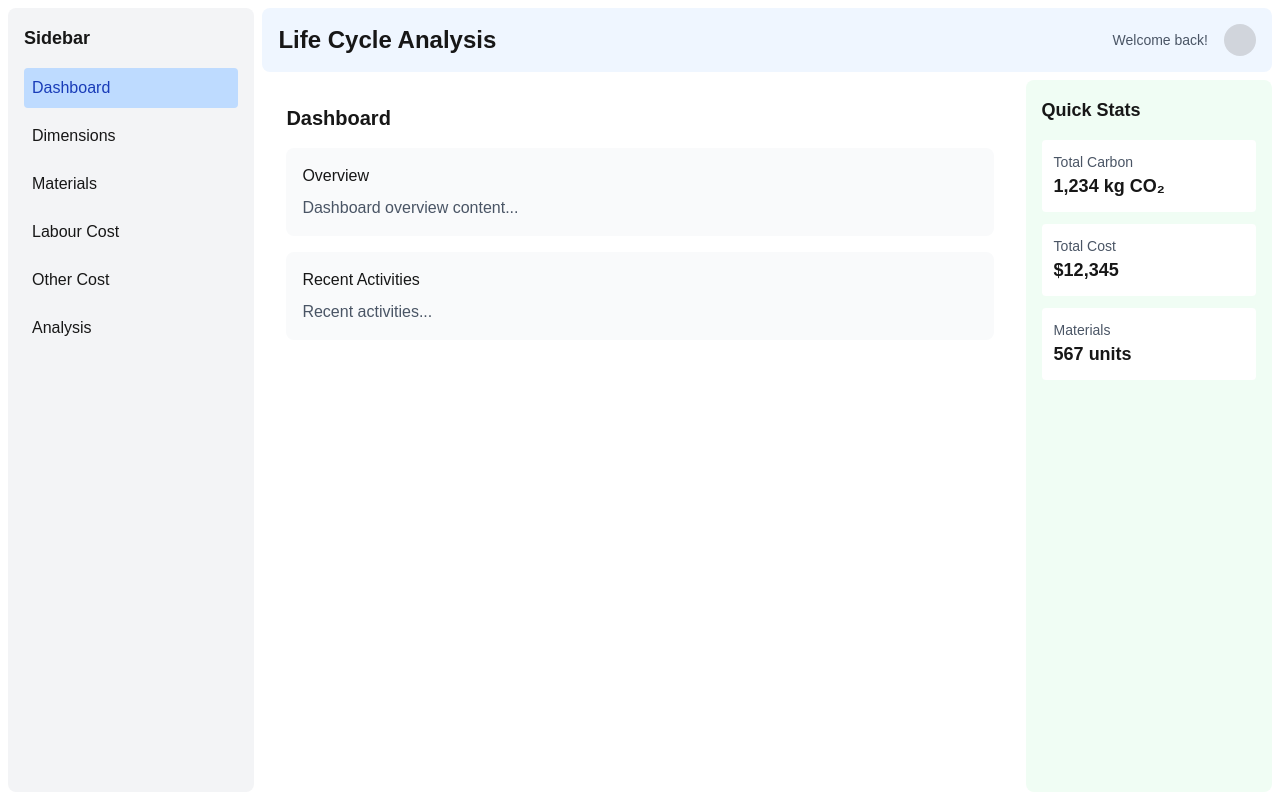
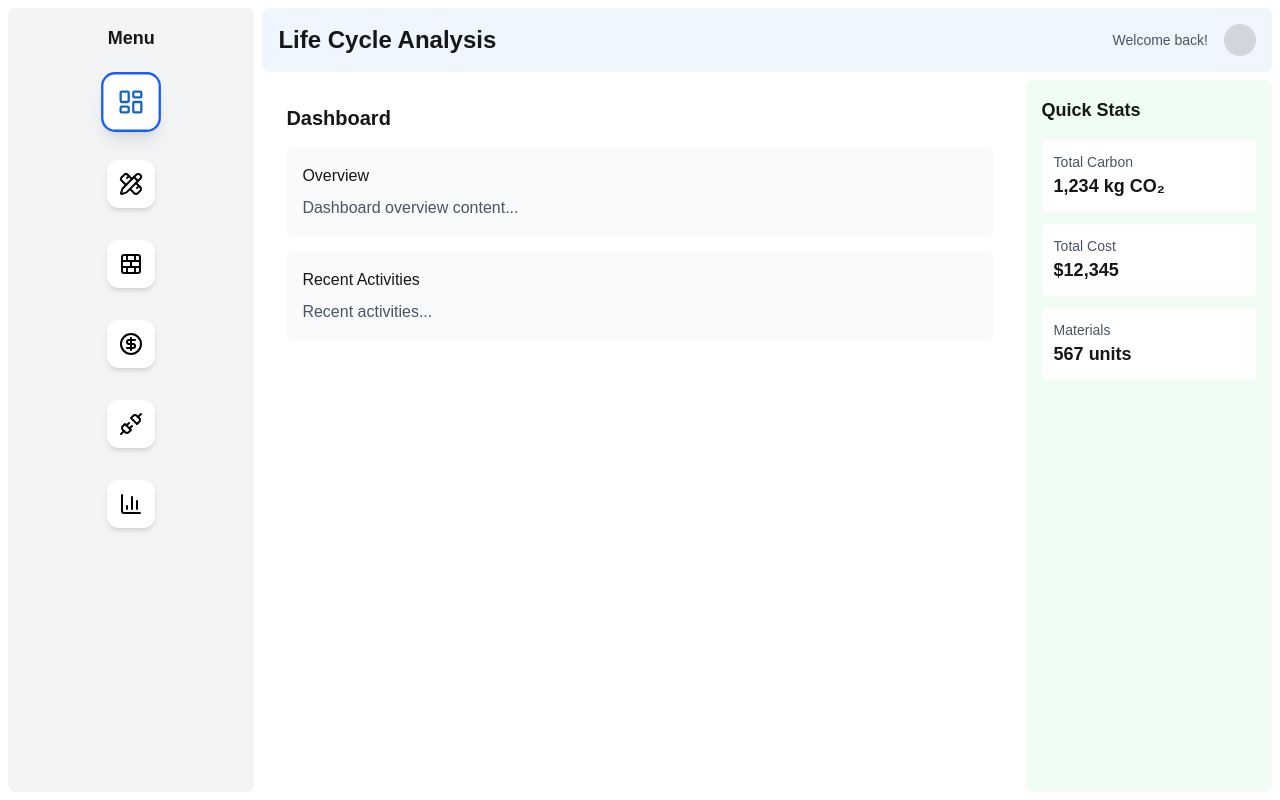
Before and after one commit to mianfarooqazam/life-cycle, a Next.js app: page / in a window 1280 px wide. Built offline with nearby package versions, Linux system fonts and the light colour scheme.

Commit message:
Sidebar UI Updated

```diff
--- a/src/app/components/sidebar/Sidebar.js
+++ b/src/app/components/sidebar/Sidebar.js
@@ -1,33 +1,65 @@
+import { motion } from 'framer-motion';
+import {
+  LayoutDashboard,
+  PencilRuler,
+  BrickWall,
+  CircleDollarSign,
+  Unplug,
+  BarChart3
+} from 'lucide-react';
+
+function IconWithTooltip({ Icon, tooltipText, onClick, active }) {
+  return (
+    <div className="relative group">
+      <motion.div
+        className={`p-3 rounded-xl flex justify-center items-center cursor-pointer transition-all duration-200 ${
+          active
+            ? 'bg-white border-2 border-blue-600 shadow-lg'
+            : 'bg-white shadow-md hover:shadow-lg'
+        }`}
+        whileHover={{ scale: active ? 1.25 : 1.1, rotate: 3 }}
+        whileTap={{ scale: 0.9 }}
+        transition={{ type: 'spring', stiffness: 300 }}
+        animate={{ scale: active ? 1.15 : 1 }}
+        onClick={onClick}
+      >
+        <Icon size={24} color={active ? '#1565C0' : 'black'} />
+      </motion.div>
+
+      {/* Tooltip */}
+      <div className="absolute left-full ml-3 top-1/2 transform -translate-y-1/2 bg-gray-800 text-white px-2 py-1 rounded text-sm opacity-0 group-hover:opacity-100 transition-opacity duration-200 pointer-events-none whitespace-nowrap z-10">
+        {tooltipText}
+        <div className="absolute right-full top-1/2 transform -translate-y-1/2 border-4 border-transparent border-r-gray-800"></div>
+      </div>
+    </div>
+  );
+}
+
 export default function Sidebar({ activeSection, setActiveSection }) {
   const menuItems = [
-      { id: 'dashboard', label: 'Dashboard' },
-      { id: 'dimensions', label: 'Dimensions' },
-      { id: 'materials', label: 'Materials' },
-      { id: 'labour-cost', label: 'Labour Cost' },
-      { id: 'other-cost', label: 'Other Cost' },
-      { id: 'analysis', label: 'Analysis' },
+    { id: 'dashboard', label: 'Dashboard', icon: LayoutDashboard },
+    { id: 'dimensions', label: 'Dimensions', icon: PencilRuler },
+    { id: 'materials', label: 'Materials', icon: BrickWall },
+    { id: 'labour-cost', label: 'Labour Cost', icon: CircleDollarSign },
+    { id: 'other-cost', label: 'Other Cost', icon: Unplug },
+    { id: 'analysis', label: 'Analysis', icon: BarChart3 },
   ];
 
   return (
     <div className="row-span-2 bg-gray-100 dark:bg-gray-800 rounded-lg p-4">
-        <h2 className="text-lg font-semibold mb-4">Sidebar</h2>
+      <h2 className="text-lg font-semibold mb-6 text-center">Menu</h2>
       <nav>
-          <ul className="space-y-2">
+        <div className="flex flex-col items-center justify-center gap-8 h-full">
           {menuItems.map((item) => (
-              <li key={item.id}>
-                <button
+            <IconWithTooltip
+              key={item.id}
+              Icon={item.icon}
+              tooltipText={item.label}
+              active={activeSection === item.id}
               onClick={() => setActiveSection(item.id)}
-                  className={`w-full text-left block p-2 rounded transition-colors ${
-                    activeSection === item.id
-                      ? 'bg-blue-200 dark:bg-blue-700 text-blue-800 dark:text-blue-200'
-                      : 'hover:bg-gray-200 dark:hover:bg-gray-700'
-                  }`}
-                >
-                  {item.label}
-                </button>
-              </li>
+            />
           ))}
-          </ul>
+        </div>
       </nav>
     </div>
   );
```
Also changed, not shown: package.json (+6 -4 lines), 1 other file (tests, documents, lock files or other folders). Lines whose indentation alone changed are shown as unchanged.
